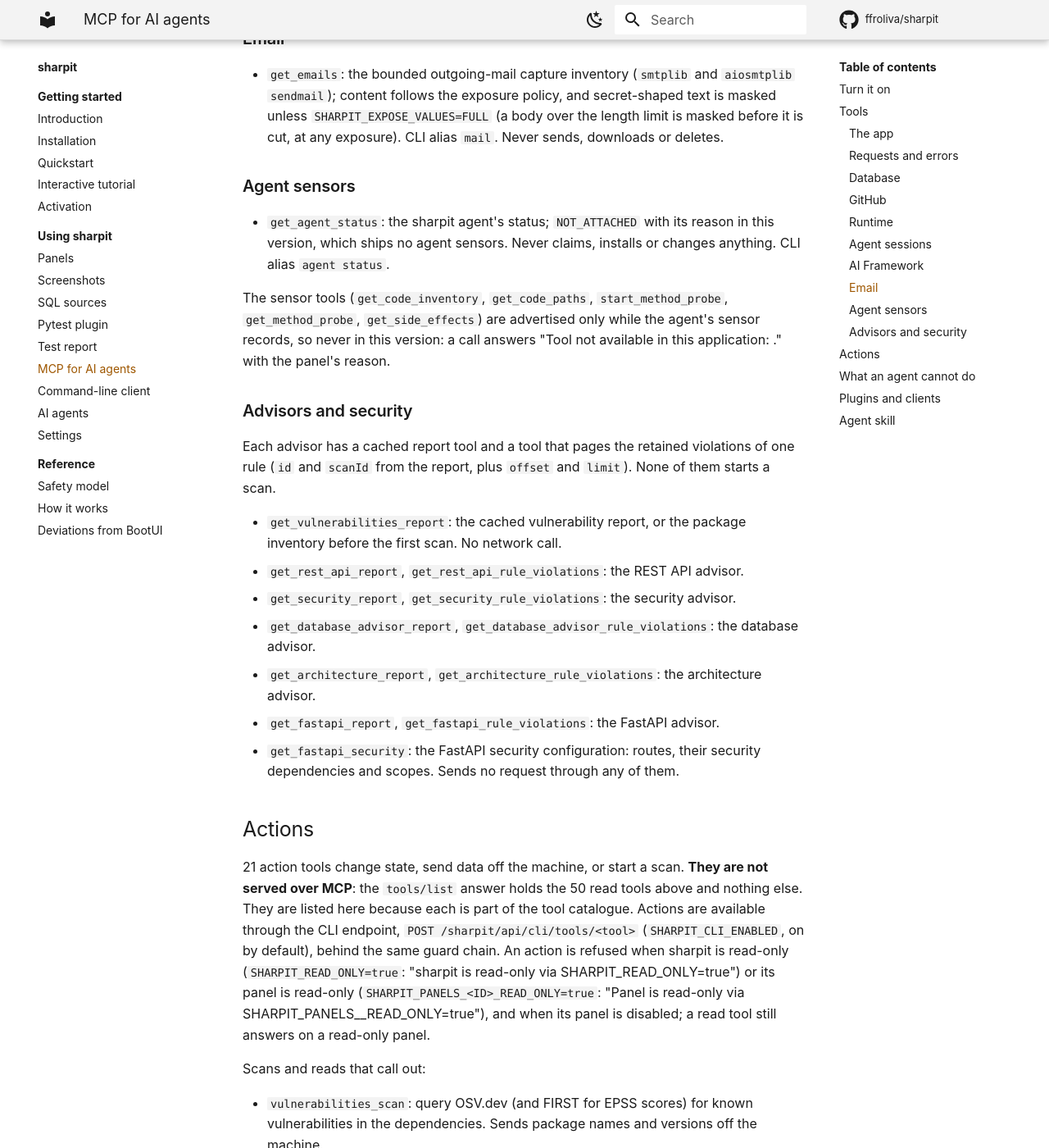
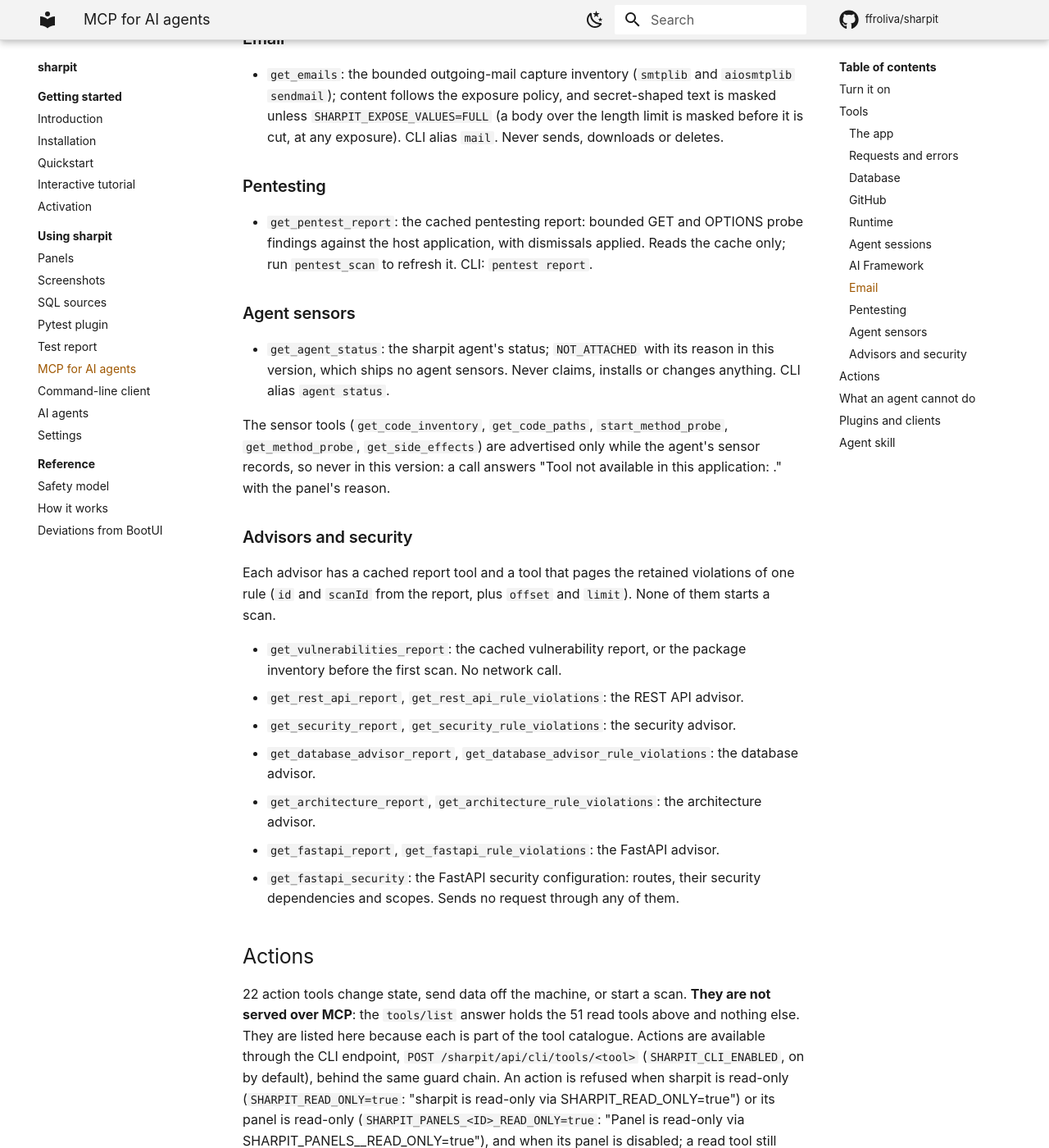
Before and after one commit to ffroliva/sharpit, an MkDocs documentation site: the page built from website/docs/mcp.md, in a window 1280 px wide and 1400 px high, scrolled down 3364 px. Shown: the whole window at 82% size. Built offline with MkDocs 1.6.1 and Material for MkDocs 9.7.7, drawn with Linux system fonts in a browser that asks for light colours; comment, search, counter and statistics services are not loaded; some of the changed text lies outside the part shown.

Commit message:
docs: document the pentesting tools and panel; map pentesting in the golden ids
Signed-off-by: Flavio Oliva <ffroliva@gmail.com>

```diff
--- a/website/docs/mcp.md
+++ b/website/docs/mcp.md
@@ -16,7 +16,7 @@ Then point a streamable-HTTP MCP client at `http://127.0.0.1:8000/sharpit/api/mc
 
 ## Tools
 
-50 read tools, grouped by what they answer. Search tools take a `query` and a `limit`; every result is capped by
+51 read tools, grouped by what they answer. Search tools take a `query` and a `limit`; every result is capped by
 `SHARPIT_MCP_MAX_RESULTS`. The names and the read or action split match BootUI 2.3.0 wherever BootUI has the same
 tool.
 
@@ -81,6 +81,10 @@ tool.
 
 - `get_emails`: the bounded outgoing-mail capture inventory (`smtplib` and `aiosmtplib` `sendmail`); content follows the exposure policy, and secret-shaped text is masked unless `SHARPIT_EXPOSE_VALUES=FULL` (a body over the length limit is masked before it is cut, at any exposure). CLI alias `mail`. Never sends, downloads or deletes.
 
+### Pentesting
+
+- `get_pentest_report`: the cached pentesting report: bounded GET and OPTIONS probe findings against the host application, with dismissals applied. Reads the cache only; run `pentest_scan` to refresh it. CLI: `pentest report`.
+
 ### Agent sensors
 
 - `get_agent_status`: the sharpit agent's status; `NOT_ATTACHED` with its reason in this version, which ships no agent sensors. Never claims, installs or changes anything. CLI alias `agent status`.
@@ -102,8 +106,8 @@ Each advisor has a cached report tool and a tool that pages the retained violati
 
 ## Actions
 
-21 action tools change state, send data off the machine, or start a scan. **They are not served over MCP**: the
-`tools/list` answer holds the 50 read tools above and nothing else. They are listed here because each is part of the
+22 action tools change state, send data off the machine, or start a scan. **They are not served over MCP**: the
+`tools/list` answer holds the 51 read tools above and nothing else. They are listed here because each is part of the
 tool catalogue. Actions are available through the CLI endpoint,
 `POST /sharpit/api/cli/tools/<tool>` (`SHARPIT_CLI_ENABLED`, on by default), behind the same guard chain.
 An action is refused when sharpit is read-only (`SHARPIT_READ_ONLY=true`: "sharpit is read-only via SHARPIT_READ_ONLY=true") or its panel is read-only (`SHARPIT_PANELS_<ID>_READ_ONLY=true`: "Panel is read-only via SHARPIT_PANELS_<ID>_READ_ONLY=true"), and when its panel is disabled; a read tool still answers on a read-only panel.
@@ -118,6 +122,7 @@ Scans and reads that call out:
 - `fastapi_scan`: inspect route handlers and source for FastAPI risks.
 - `postgresql_read`: read PostgreSQL's own `pg_stat_*` and catalog views and record what the server reports.
 - `mysql_read`: read MySQL's `performance_schema` and `information_schema` views.
+- `pentest_scan`: send one bounded GET and one OPTIONS request to a synthetic missing-resource path of the host application, in process (no network), and refresh the pentesting report.
 
 Buffers and recording, which only touch sharpit's own bounded in-memory capture:
 
```
Also changed, not shown: skills/sharpit/SKILL.md (+5 -4 lines), website/docs/settings.md (+1 -1 lines), 1 other file.
